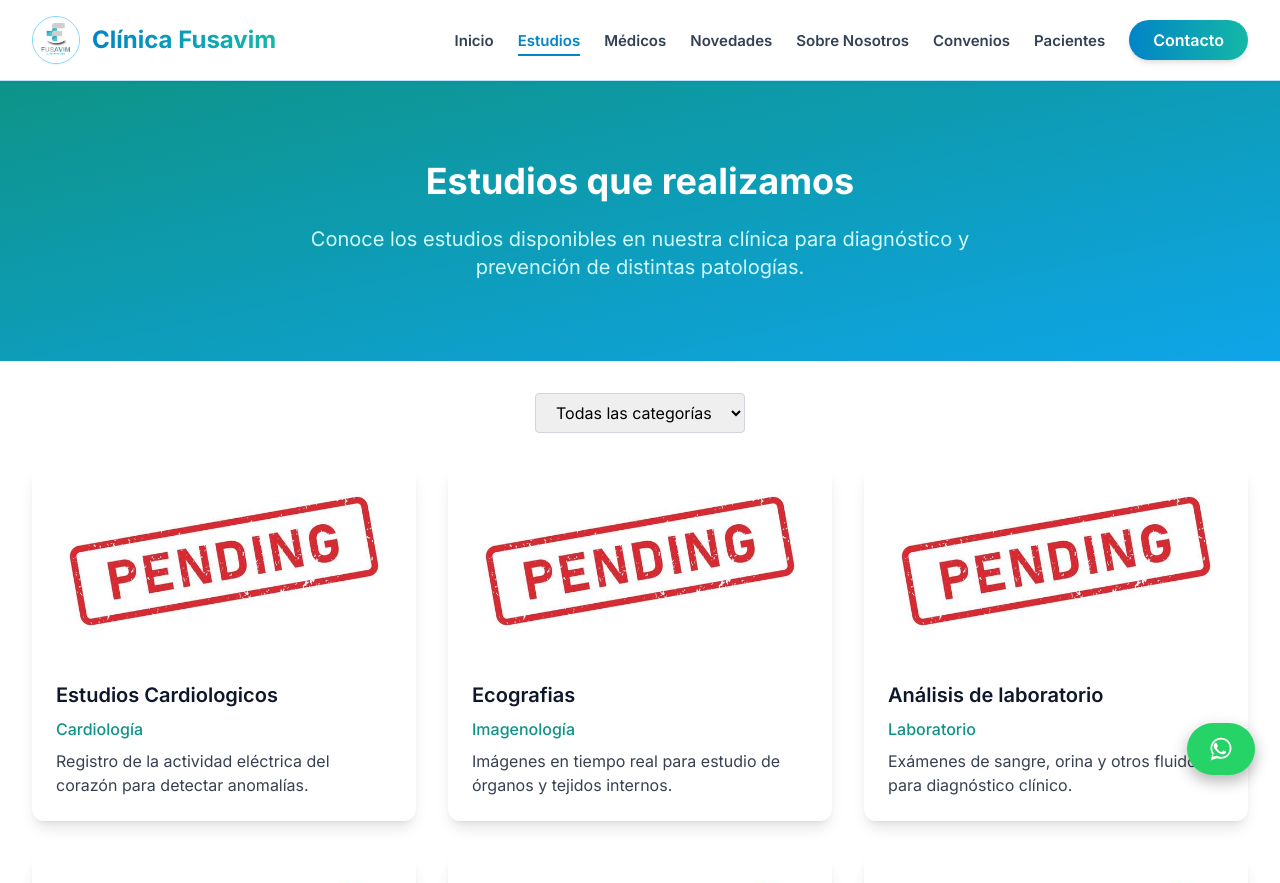
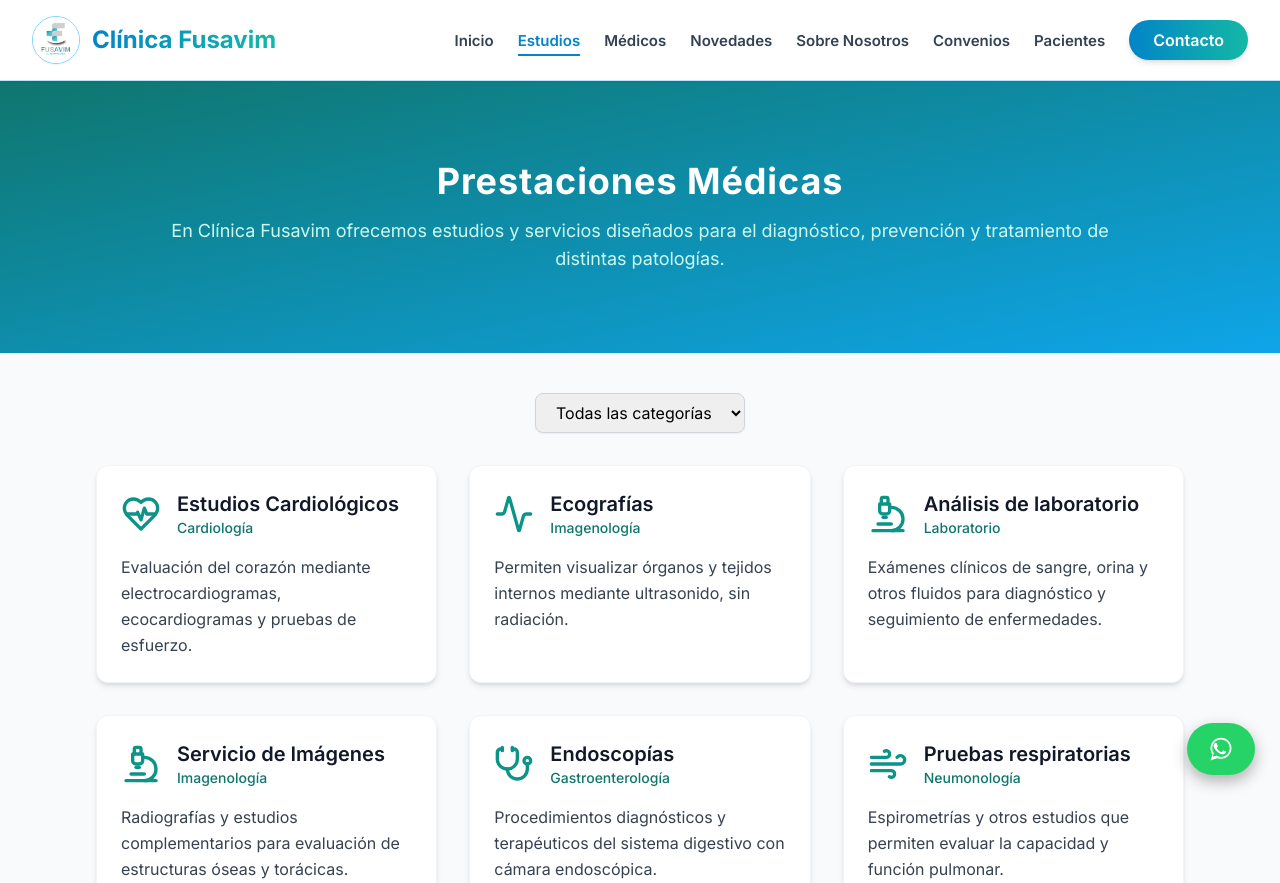
Before and after one commit to TotiManuel/fusavim, a React (Vite) app: page /prestaciones in a window 1280 px wide. Shown: the top 883 px of the page. Built offline with nearby package versions, Linux system fonts and the light colour scheme; what @radix-ui/themes would draw is missing.

Commit message:
Rearmado Pagina de Prestaciones

```diff
--- a/src/pages/Prestaciones.tsx
+++ b/src/pages/Prestaciones.tsx
@@ -1,14 +1,15 @@
-// src/pages/Services.tsx
-import React, { useEffect, useState } from 'react';
-import Header from '../components/Header';
-import Footer from '../components/Footer';
-import WhatsAppButton from '../components/WhatsappButton';
+// src/pages/Prestaciones.tsx
+import React, { useEffect, useState, type JSX } from "react";
+import Header from "../components/Header";
+import Footer from "../components/Footer";
+import WhatsAppButton from "../components/WhatsappButton";
+import { HeartPulse, Activity, Microscope, Stethoscope, Wind } from "lucide-react";
 
 interface Study {
   name: string;
   category: string;
   description: string;
-  image: string;
+  icon: JSX.Element;
 }
 
 const Prestaciones: React.FC = () => {
@@ -16,107 +17,109 @@ const Prestaciones: React.FC = () => {
 
   const studies: Study[] = [
     {
-      name: 'Estudios Cardiologicos',
-      category: 'Cardiología',
-      description: 'Registro de la actividad eléctrica del corazón para detectar anomalías.',
-      image: '/images/pendiente.jpg',
+      name: "Estudios Cardiológicos",
+      category: "Cardiología",
+      description: "Evaluación del corazón mediante electrocardiogramas, ecocardiogramas y pruebas de esfuerzo.",
+      icon: <HeartPulse className="text-teal-600 w-10 h-10" />,
     },
     {
-      name: 'Ecografias',
-      category: 'Imagenología',
-      description: 'Imágenes en tiempo real para estudio de órganos y tejidos internos.',
-      image: '/images/pendiente.jpg',
+      name: "Ecografías",
+      category: "Imagenología",
+      description: "Permiten visualizar órganos y tejidos internos mediante ultrasonido, sin radiación.",
+      icon: <Activity className="text-teal-600 w-10 h-10" />,
     },
     {
-      name: 'Análisis de laboratorio',
-      category: 'Laboratorio',
-      description: 'Exámenes de sangre, orina y otros fluidos para diagnóstico clínico.',
-      image: '/images/pendiente.jpg',
+      name: "Análisis de laboratorio",
+      category: "Laboratorio",
+      description: "Exámenes clínicos de sangre, orina y otros fluidos para diagnóstico y seguimiento de enfermedades.",
+      icon: <Microscope className="text-teal-600 w-10 h-10" />,
     },
     {
-      name: 'Servicio de Imagenes',
-      category: 'Imagenología',
-      description: 'Estudios de imagen para huesos, tórax y otras estructuras del cuerpo.',
-      image: '/images/pendiente.jpg',
+      name: "Servicio de Imágenes",
+      category: "Imagenología",
+      description: "Radiografías y estudios complementarios para evaluación de estructuras óseas y torácicas.",
+      icon: <Microscope className="text-teal-600 w-10 h-10" />,
     },
     {
-      name: 'Endoscopías',
-      category: 'Gastroenterología',
-      description: 'Evaluación visual del tracto digestivo mediante cámara endoscópica.',
-      image: '/images/pendiente.jpg',
+      name: "Endoscopías",
+      category: "Gastroenterología",
+      description: "Procedimientos diagnósticos y terapéuticos del sistema digestivo con cámara endoscópica.",
+      icon: <Stethoscope className="text-teal-600 w-10 h-10" />,
     },
     {
-      name: 'Pruebas de función renal',
-      category: 'Nefrología',
-      description: 'Estudios para evaluar el funcionamiento de los riñones.',
-      image: '/images/pendiente.jpg',
+      name: "Pruebas respiratorias",
+      category: "Neumonología",
+      description: "Espirometrías y otros estudios que permiten evaluar la capacidad y función pulmonar.",
+      icon: <Wind className="text-teal-600 w-10 h-10" />,
     },
-    {
-      name: 'Pruebas respiratorias',
-      category: 'Neumonología',
-      description: 'Espirometrías y otros estudios para evaluar la función pulmonar.',
-      image: '/images/pendiente.jpg',
-    }
   ];
 
   useEffect(() => {
     window.scrollTo(0, 0);
   }, []);
 
-  const filteredStudies = studies.filter(study =>
+  const filteredStudies = studies.filter((study) =>
     study.category.toLowerCase().includes(filter.toLowerCase())
   );
 
-  const categories = Array.from(new Set(studies.map(study => study.category)));
+  const categories = Array.from(new Set(studies.map((study) => study.category)));
 
   return (
-    <div className="min-h-screen">
+    <div className="min-h-screen flex flex-col">
       <Header />
 
-      <main>
-        <section className="py-20 bg-gradient-to-br from-teal-600 to-sky-500 text-white">
-          <div className="max-w-7xl mx-auto px-4 sm:px-6 lg:px-8 text-center">
-            <h1 className="text-4xl font-bold mb-6">Estudios que realizamos</h1>
-            <p className="text-xl text-cyan-100 max-w-3xl mx-auto">
-              Conoce los estudios disponibles en nuestra clínica para diagnóstico y prevención de distintas patologías.
+      <main className="flex-grow">
+        {/* Encabezado */}
+        <section className="py-20 bg-gradient-to-br from-teal-700 to-sky-500 text-white text-center shadow-md">
+          <div className="max-w-5xl mx-auto px-6">
+            <h1 className="text-4xl font-bold mb-4 tracking-wide">Prestaciones Médicas</h1>
+            <p className="text-lg text-teal-100">
+              En Clínica Fusavim ofrecemos estudios y servicios diseñados para el diagnóstico,
+              prevención y tratamiento de distintas patologías.
             </p>
           </div>
         </section>
 
-        <section className="py-8 bg-white">
-          <div className="max-w-7xl mx-auto px-4 sm:px-6 lg:px-8 flex justify-center mb-8">
+        {/* Filtros */}
+        <section className="py-10 bg-gray-50">
+          <div className="max-w-6xl mx-auto px-4 sm:px-6 lg:px-8">
+            <div className="flex justify-center mb-8">
               <select
                 value={filter}
                 onChange={(e) => setFilter(e.target.value)}
-              className="border border-gray-300 rounded px-4 py-2 focus:outline-none focus:ring-2 focus:ring-teal-500"
+                className="border border-gray-300 rounded-lg px-4 py-2 shadow-sm focus:outline-none focus:ring-2 focus:ring-teal-600"
               >
                 <option value="">Todas las categorías</option>
                 {categories.map((cat, idx) => (
-                <option key={idx} value={cat}>{cat}</option>
+                  <option key={idx} value={cat}>
+                    {cat}
+                  </option>
                 ))}
               </select>
             </div>
 
-          <div className="max-w-7xl mx-auto px-4 sm:px-6 lg:px-8">
+            {/* Lista de prestaciones */}
             <div className="grid grid-cols-1 md:grid-cols-2 lg:grid-cols-3 gap-8">
               {filteredStudies.map((study, index) => (
-                <div key={index} className="bg-white rounded-xl shadow-lg overflow-hidden hover:shadow-xl transition-shadow">
-                  <img
-                    src={study.image}
-                    alt={study.name}
-                    className="w-full h-48 object-cover"
-                    loading="lazy"
-                  />
-                  <div className="p-6">
-                    <h3 className="text-xl font-semibold text-slate-900 mb-2">{study.name}</h3>
-                    <p className="text-teal-600 font-medium mb-2">{study.category}</p>
-                    <p className="text-gray-700">{study.description}</p>
+                <div
+                  key={index}
+                  className="bg-white rounded-xl shadow-md hover:shadow-lg transition-shadow p-6 flex flex-col items-start text-left border border-gray-100"
+                >
+                  <div className="flex items-center gap-4 mb-4">
+                    {study.icon}
+                    <div>
+                      <h3 className="text-xl font-semibold text-gray-900">{study.name}</h3>
+                      <p className="text-sm text-teal-700 font-medium">{study.category}</p>
                     </div>
+                  </div>
+                  <p className="text-gray-700 leading-relaxed">{study.description}</p>
                 </div>
               ))}
 
               {filteredStudies.length === 0 && (
-                <p className="text-center col-span-full text-gray-600">No se encontraron estudios para esta categoría.</p>
+                <p className="text-center col-span-full text-gray-600">
+                  No se encontraron prestaciones para esta categoría.
+                </p>
               )}
             </div>
           </div>
```
Lines whose indentation alone changed are shown as unchanged.
